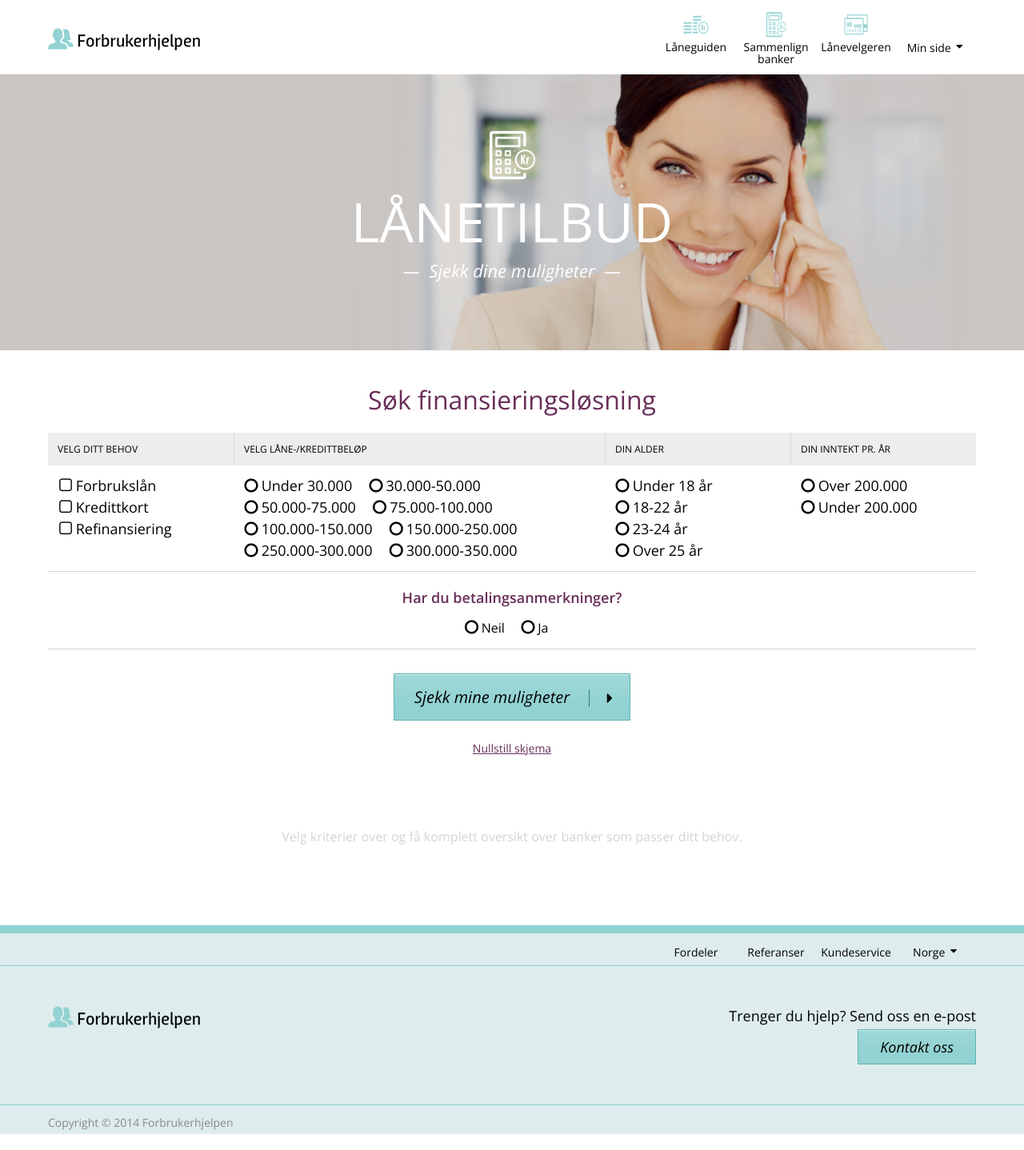
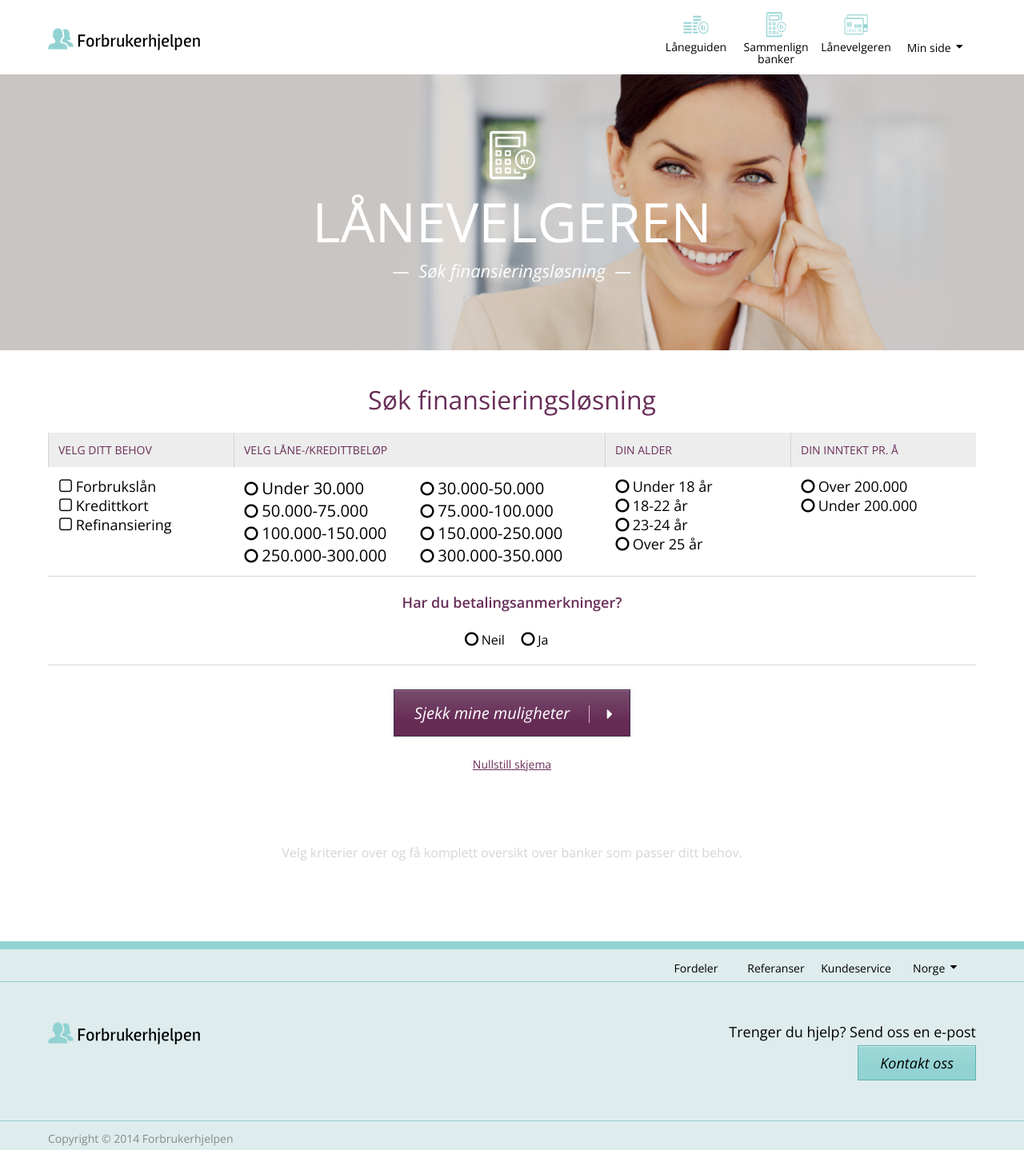
Before and after one commit to front/forbrukerhjelpen-static, a Jekyll site: the page built from loans.html, in a window 1280 px wide. Shown: the whole page at 80% size. Built offline with Jekyll 4.4.1, drawn with Linux system fonts in a browser that asks for light colours; nearby versions of some CDN libraries.

Commit message:
Added css for the mobile lanevelgeren page

```diff
--- a/css/style.css
+++ b/css/style.css
@@ -111,18 +111,18 @@
 }
 
 /* line 1, ../sass/partials/module/partials/_helpers.scss */
-.clearfix, .header, .info-items, .slide-header-block .slide-nav, .login-block {
+.clearfix, .header, .info-items, .loan-form-table, .slide-header-block .slide-nav, .login-block {
   *zoom: 1;
 }
 /* line 7, ../sass/partials/module/partials/_helpers.scss */
-.clearfix:before, .header:before, .info-items:before, .slide-header-block .slide-nav:before, .login-block:before, .clearfix:after, .header:after, .info-items:after, .slide-header-block .slide-nav:after, .login-block:after {
+.clearfix:before, .header:before, .info-items:before, .loan-form-table:before, .slide-header-block .slide-nav:before, .login-block:before, .clearfix:after, .header:after, .info-items:after, .loan-form-table:after, .slide-header-block .slide-nav:after, .login-block:after {
   content: " ";
   /* 1 */
   display: table;
   /* 2 */
 }
 /* line 12, ../sass/partials/module/partials/_helpers.scss */
-.clearfix:after, .header:after, .info-items:after, .slide-header-block .slide-nav:after, .login-block:after {
+.clearfix:after, .header:after, .info-items:after, .loan-form-table:after, .slide-header-block .slide-nav:after, .login-block:after {
   clear: both;
 }
 
@@ -1179,6 +1179,77 @@
   margin-right: 15px;
 }
 
+@media (min-width: 720px) {
+  /* line 191, ../sass/partials/module/partials/_forms.scss */
+  .loan-form-table {
+    border-bottom: 1px solid #d5d5d5;
+  }
+}
+@media (min-width: 720px) {
+  /* line 197, ../sass/partials/module/partials/_forms.scss */
+  .loan-form-table > div {
+    float: left;
+    width: 25%;
+  }
+}
+@media (min-width: 960px) {
+  /* line 197, ../sass/partials/module/partials/_forms.scss */
+  .loan-form-table > div {
+    width: 20%;
+  }
+  /* line 204, ../sass/partials/module/partials/_forms.scss */
+  .loan-form-table > div.double {
+    width: 40%;
+  }
+}
+/* line 208, ../sass/partials/module/partials/_forms.scss */
+.loan-form-table > div div {
+  padding: 12px;
+  font-size: 1em;
+}
+@media (min-width: 960px) {
+  /* line 208, ../sass/partials/module/partials/_forms.scss */
+  .loan-form-table > div div {
+    font-size: 1.125em;
+  }
+}
+/* line 215, ../sass/partials/module/partials/_forms.scss */
+.loan-form-table > div .radio-group {
+  padding: 0px 0;
+}
+@media (min-width: 960px) {
+  /* line 215, ../sass/partials/module/partials/_forms.scss */
+  .loan-form-table > div .radio-group {
+    width: 50%;
+    float: left;
+  }
+}
+@media (min-width: 0) and (max-width: 719px) {
+  /* line 215, ../sass/partials/module/partials/_forms.scss */
+  .loan-form-table > div .radio-group {
+    font-size: 0.875em;
+    width: 50%;
+    float: left;
+  }
+}
+/* line 228, ../sass/partials/module/partials/_forms.scss */
+.loan-form-table header {
+  padding: 12px;
+  background-color: #ededed;
+  border-left: 1px solid #d5d5d5;
+  color: #692f59;
+  font-size: 1em;
+  font-weight: 600;
+}
+@media (min-width: 720px) {
+  /* line 228, ../sass/partials/module/partials/_forms.scss */
+  .loan-form-table header {
+    font-size: 0.875em;
+    font-weight: 300;
+    text-transform: uppercase;
+  }
+}
+
 /* line 3, ../sass/partials/module/partials/_tables.scss */
 table {
   width: 100%;
@@ -1315,7 +1386,7 @@
 .slide-header-block > div h1, .slide-header-block > div h2 {
   text-transform: uppercase;
   color: white;
-  font-size: 2.875em;
+  font-size: 2.625em;
   margin-bottom: 0;
 }
 @media (min-width: 480px) {
@@ -1557,52 +1628,103 @@
   }
 }
 
-/* line 89, ../sass/partials/module/partials/_topic.scss */
-.loans-block td {
-  vertical-align: top;
-  line-height: 1.5em;
-}
-
-/* line 94, ../sass/partials/module/partials/_topic.scss */
+@media (min-width: 0) and (max-width: 719px) {
+  /* line 90, ../sass/partials/module/partials/_topic.scss */
+  .loans-block > header {
+    display: none;
+  }
+}
+
+/* line 96, ../sass/partials/module/partials/_topic.scss */
 .loans-footer {
+  margin-bottom: 20px;
   text-align: center;
-  margin-bottom: 100px;
-}
-/* line 97, ../sass/partials/module/partials/_topic.scss */
+}
+@media (min-width: 720px) {
+  /* line 96, ../sass/partials/module/partials/_topic.scss */
+  .loans-footer {
+    margin-bottom: 100px;
+  }
+}
+/* line 103, ../sass/partials/module/partials/_topic.scss */
 .loans-footer button, .loans-footer strong, .loans-footer a, .loans-footer span {
   display: block;
 }
-/* line 100, ../sass/partials/module/partials/_topic.scss */
+/* line 106, ../sass/partials/module/partials/_topic.scss */
 .loans-footer strong {
-  margin-top: 20px;
-  font-size: 1.125em;
+  padding: 12px;
+  color: #692f59;
   font-weight: 600;
-  color: #692f59;
-}
-/* line 106, ../sass/partials/module/partials/_topic.scss */
+}
+@media (min-width: 0) and (max-width: 719px) {
+  /* line 106, ../sass/partials/module/partials/_topic.scss */
+  .loans-footer strong {
+    font-size: 1em;
+    background-color: #ededed;
+    text-align: left;
+  }
+}
+@media (min-width: 720px) {
+  /* line 106, ../sass/partials/module/partials/_topic.scss */
+  .loans-footer strong {
+    padding-top: 20px;
+    font-size: 1.125em;
+    color: #692f59;
+  }
+}
+/* line 121, ../sass/partials/module/partials/_topic.scss */
 .loans-footer div {
-  margin-top: 15px;
-  padding-bottom: 15px;
-  border-bottom: 1px solid #d5d5d5;
-}
-/* line 111, ../sass/partials/module/partials/_topic.scss */
+  padding: 12px;
+}
+@media (min-width: 0) and (max-width: 719px) {
+  /* line 121, ../sass/partials/module/partials/_topic.scss */
+  .loans-footer div {
+    text-align: left;
+  }
+}
+@media (min-width: 720px) {
+  /* line 121, ../sass/partials/module/partials/_topic.scss */
+  .loans-footer div {
+    border-bottom: 1px solid #d5d5d5;
+    padding-bottom: 20px;
+  }
+}
+/* line 131, ../sass/partials/module/partials/_topic.scss */
 .loans-footer a {
   margin-top: 25px;
   font-size: 0.875em;
 }
-/* line 115, ../sass/partials/module/partials/_topic.scss */
+@media (min-width: 0) and (max-width: 719px) {
+  /* line 131, ../sass/partials/module/partials/_topic.scss */
+  .loans-footer a {
+    display: none;
+  }
+}
+/* line 138, ../sass/partials/module/partials/_topic.scss */
 .loans-footer button {
-  margin-top: 30px;
   width: auto !important;
   padding-left: 25px !important;
   padding-right: 75px !important;
   margin-left: auto;
   margin-right: auto;
-}
-/* line 123, ../sass/partials/module/partials/_topic.scss */
+  margin-top: 10px;
+}
+@media (min-width: 720px) {
+  /* line 138, ../sass/partials/module/partials/_topic.scss */
+  .loans-footer button {
+    margin-top: 30px;
+  }
+}
+/* line 149, ../sass/partials/module/partials/_topic.scss */
 .loans-footer span {
   margin-top: 90px;
   color: #d5d5d5;
+}
+@media (min-width: 0) and (max-width: 719px) {
+  /* line 149, ../sass/partials/module/partials/_topic.scss */
+  .loans-footer span {
+    display: none;
+  }
 }
 
 /* line 2, ../sass/partials/module/partials/_login.scss */
--- a/loans.html
+++ b/loans.html
@@ -1,14 +1,14 @@
 ---
 layout: default
-title: Lånetilbud
+title: Lånevelgeren
 ---
 
 <div class="slide-header-block grey-block">
   <div class="l-container">
     <header>
       <img src="img/icon-calc-white.png">
-      <h1>Lånetilbud</h1>
-      <span>&mdash;&nbsp; Sjekk dine muligheter &nbsp;&mdash;</span>
+      <h1>Lånevelgeren</h1>
+      <span>&mdash;&nbsp; Søk finansieringsløsning &nbsp;&mdash;</span>
     </header>
     <img class="back-img right" src="img/campaign-woman-bg.png">
   </div>
@@ -19,47 +19,62 @@
     <h2>Søk finansieringsløsning</h2>
   </header>
   <form class="l-container styled">
-    <table>
-      <thead>
-        <tr>
-          <th width="20%">Velg ditt behov</th>
-          <th width="40%">Velg låne-/kredittbeløp</th>
-          <th width="20%">Din alder</th>
-          <th width="20%">Din inntekt pr. år</th>
-        </tr>
-      </thead>
-      <tbody>
-        <tr>
-          <td>
+
+    <div class="loan-form-table">
+      <div>
+        <header>Velg ditt behov</header>
+        <div>
           <input type="checkbox" name="" value="" id="check-1-1">
           <label for="check-1-1">Forbrukslån</label><br>
           <input type="checkbox" name="" value="" id="check-1-2">
           <label for="check-1-2">Kredittkort</label><br>
           <input type="checkbox" name="" value="" id="check-1-3">
           <label for="check-1-3">Refinansiering</label><br>
-          </td>
-          <td>
+        </div>
+      </div>
+      <div class="double">
+        <header>Velg låne-/kredittbeløp</header>
+        <div class="clearfix">
+          <div class="radio-group">
             <input type="radio" name="credit" value="1" id="radio-1-1">
             <label for="radio-1-1">Under 30.000</label>
+          </div>
+          <div class="radio-group">
             <input type="radio" name="credit" value="2" id="radio-1-2">
-            <label for="radio-1-2">30.000-50.000</label><br>
+            <label for="radio-1-2">30.000-50.000</label>
+          </div>
 
+          <div class="radio-group">
             <input type="radio" name="credit" value="3" id="radio-1-3">
             <label for="radio-1-3">50.000-75.000</label>
+          </div>
+          <div class="radio-group">
             <input type="radio" name="credit" value="4" id="radio-1-4">
-            <label for="radio-1-4">75.000-100.000</label><br>
+            <label for="radio-1-4">75.000-100.000</label>
+          </div>
 
+          <div class="radio-group">
             <input type="radio" name="credit" value="5" id="radio-1-5">
             <label for="radio-1-5">100.000-150.000</label>
+          </div>
+          <div class="radio-group">
             <input type="radio" name="credit" value="6" id="radio-1-6">
-            <label for="radio-1-6">150.000-250.000</label><br>
+            <label for="radio-1-6">150.000-250.000</label>
+          </div>
 
+          <div class="radio-group">
             <input type="radio" name="credit" value="7" id="radio-1-7">
             <label for="radio-1-7">250.000-300.000</label>
+          </div>
+          <div class="radio-group">
             <input type="radio" name="credit" value="8" id="radio-1-8">
             <label for="radio-1-8">300.000-350.000</label>
-          </td>
-          <td>
+          </div>
+        </div>
+      </div>
+      <div>
+        <header>Din alder</header>
+        <div>
           <input type="radio" name="age" value="1" id="radio-2-1">
           <label for="radio-2-1">Under 18 år</label><br>
           <input type="radio" name="age" value="2" id="radio-2-2">
@@ -69,16 +84,19 @@
           <label for="radio-2-3">23-24 år</label><br>
           <input type="radio" name="age" value="4" id="radio-2-4">
           <label for="radio-2-4">Over 25 år</label>
-          </td>
-          <td>
+        </div>
+      </div>
+      <div>
+        <header>Din inntekt pr. å</header>
+        <div>
           <input type="radio" name="income" value="1" id="radio-3-1">
           <label for="radio-3-1">Over 200.000</label><br>
           <input type="radio" name="income" value="2" id="radio-3-2">
           <label for="radio-3-2">Under 200.000
-          </td>
-        </tr>
-      </tbody>
-    </table>
+        </div>
+      </div>
+    </div>
+
     <div class="loans-footer">
       <strong>Har du betalingsanmerkninger?</strong>
       <div>
@@ -87,7 +105,7 @@
         <input type="radio" name="defaults" value="2" id="radio-4-2">
         <label for="radio-4-2">Ja</label>
       </div>
-      <button class="btn btn-blue btn-complex">Sjekk mine muligheter</button>
+      <button class="btn btn-purple btn-complex">Sjekk mine muligheter</button>
       <a href="#">Nullstill skjema</a>
       <span>Velg kriterier over og få komplett oversikt over banker som passer ditt behov.</span>
     </div>
--- a/sass/partials/module/partials/_slides.scss
+++ b/sass/partials/module/partials/_slides.scss
@@ -36,7 +36,7 @@
     h1 {
       text-transform: uppercase;
       color: $color-text-light;
-      font-size: em(46,16);
+      font-size: em(42,16);
       @include breakpoint($break-xsmall) {
         font-size: em(68,16);
       }
```
Also changed, not shown: sass/partials/module/partials/_forms.scss (+53 -0 lines), sass/partials/module/partials/_topic.scss (+40 -11 lines). Lines whose indentation alone changed are shown as unchanged.
